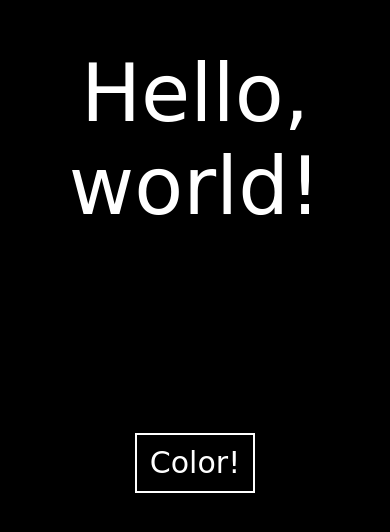
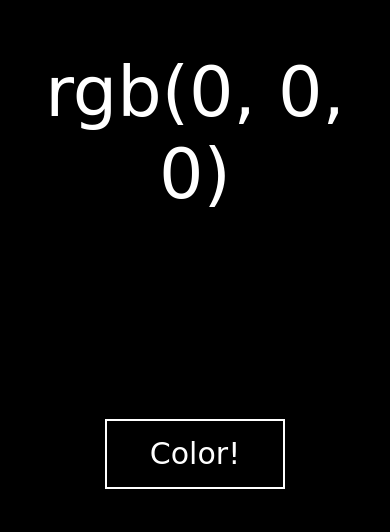
Before and after one commit to tinkyrain/Random-Background, a plain HTML site: page index.html in a window 390 px wide. Shown: the part 152-684 px from the top of the page. Drawn offline with Linux system fonts and the light colour scheme; a web font is replaced by a local one.

Commit message:
Adaptive

```diff
--- a/index.html
+++ b/index.html
@@ -2,6 +2,7 @@
 <html lang="en" dir="ltr">
   <head>
     <meta charset="utf-8">
+    <meta name="viewport" content="width=device-width, initial-scale=1">
     <title>Random BG</title>
     <link rel="stylesheet" href="style.css">
 
@@ -14,7 +15,7 @@
   <body>
     <main>
       <section class='color' id='color'>
-        Hello, world!
+        rgb(0, 0, 0)
       </section>
       <button type="button" name="button" id='btn'>Color!</button>
     </main>
--- a/style.css
+++ b/style.css
@@ -27,13 +27,13 @@ main{
 }
 
 #btn{
-  width: 120px;
-  height: 60px;
+  width: 240px;
+  height: 100px;
 
   border: 2px solid white;
   background-color: rgba(255, 0, 0, 0);
 
-  font-size: 30px;
+  font-size: 40px;
   color: white;
   font-family: 'Edu SA Beginner', cursive;
 
@@ -48,3 +48,26 @@ main{
 
   transition: all 0.5s ease;
 }
+
+/*ADAPTIVE*/
+
+@media (max-width: 410px) {
+  #btn{
+    width: 180px;
+    height: 70px;
+
+    font-size: 30px;
+  }
+
+  .color{
+    font-size: 70px;
+  }
+
+}
+
+@media (max-width: 330px) {
+  .color{
+    font-size: 60px;
+  }
+
+}
```
